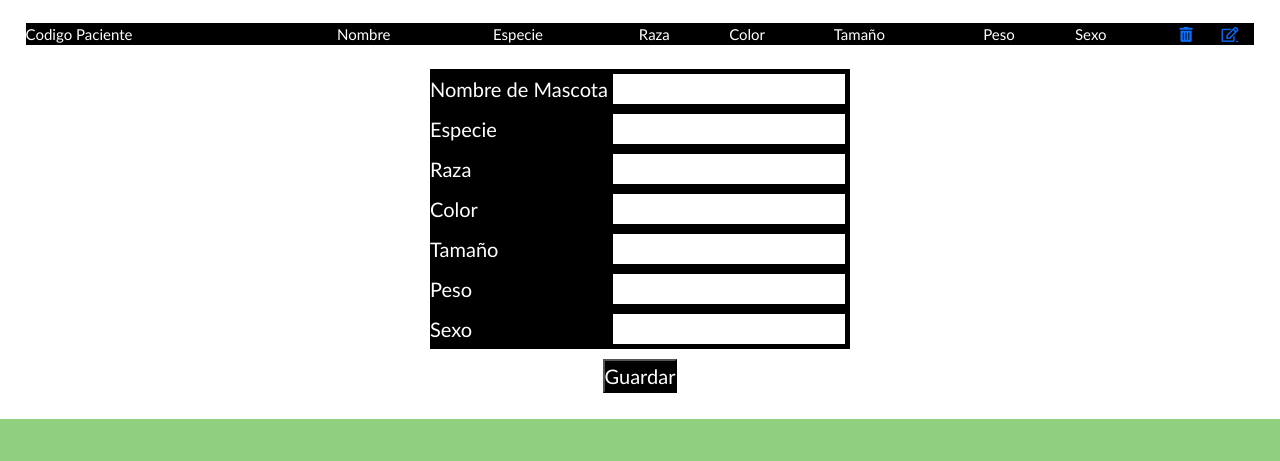
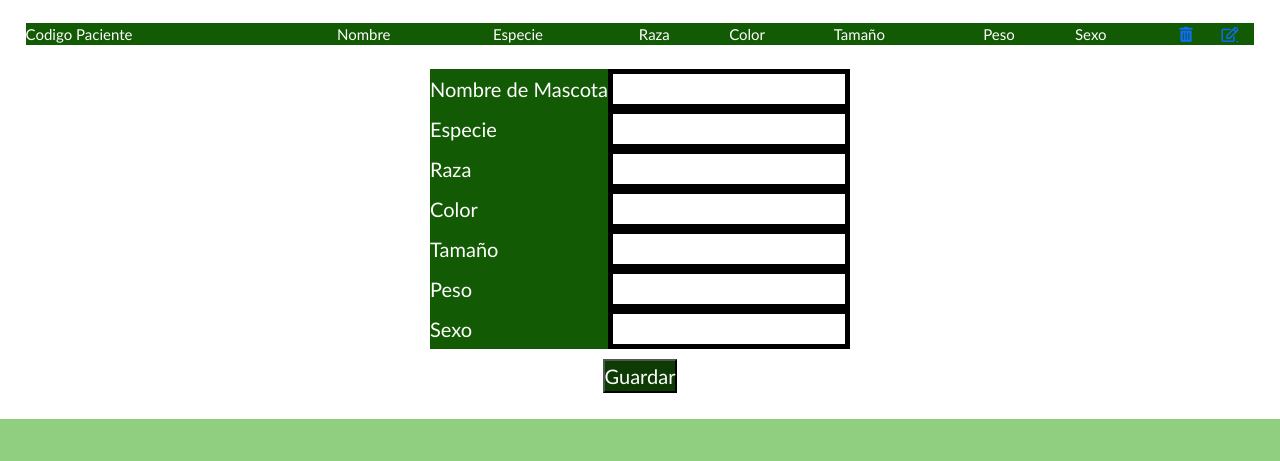
Before and after one commit to diavlo1/finalProyecto, a website: page proyecto/frontend/html/paciente.html in a window 1280 px wide. Shown: the part 95-556 px from the top of the page. Drawn offline with nearby package versions, Linux system fonts and the light colour scheme; no server answers.

Commit message:
proyecto

```diff
--- a/proyecto/configuracion/database.js
+++ b/proyecto/configuracion/database.js
@@ -3,7 +3,7 @@ const mysql = require('mysql2');
 const conexion = mysql.createConnection({
     host: 'localhost',
     user: 'root',
-    password: 'alex123',
+    password: '123456',
     database: 'BDVeterinaria'
 })
 conexion.connect(function(err) {
--- a/proyecto/frontend/html/paciente.html
+++ b/proyecto/frontend/html/paciente.html
@@ -18,7 +18,7 @@
               font-size: 15px;
               }
               .tabla2{
-            background-color:#000000;
+                background-color:rgb(18, 90, 4);
             color:white;
             font-size: 20px;
         }
@@ -29,10 +29,10 @@
         }
              .caja{
      color:white;
-     background-color: #000000;
+     background-color:rgb(18, 90, 4);
              }
              button{
-        background-color: #000000;
+              background-color:rgb(12, 59, 3);
         color:white;
         margin-top: 10px ;
         font-size: 20px;
```
Also changed, not shown: proyecto/frontend/html/cita.html (+2 -2 lines), proyecto/frontend/html/factura.html (+3 -3 lines), proyecto/frontend/html/historial.html (+3 -3 lines), proyecto/frontend/html/registro.html (+1 -1 lines), proyecto/frontend/html/servicio.html (+3 -3 lines), proyecto/frontend/html/usuario.html (+2 -2 lines), 1 other file.
